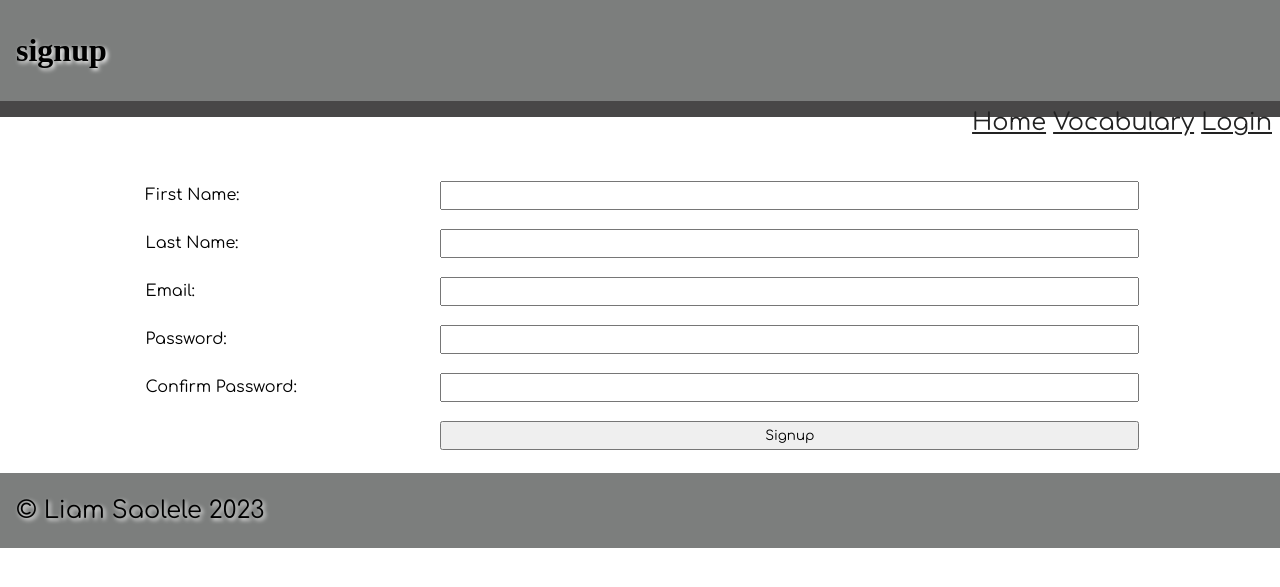
After one commit to jonesbbqfootmassage/Dictionary, a Flask app: page /signup in a window 1280 px wide. The commit adds this page. Shown: the top 587 px of the page. Run offline with Flask 3, Linux system fonts and the light colour scheme; some web fonts are replaced.

Commit message:
Add files via upload
Database linked, user data saved (no teacher), needs all_vocab

```diff
--- a/Maori/app.py
+++ b/Maori/app.py
@@ -3,8 +3,12 @@ import sqlite3
 from sqlite3 import Error
 from flask_bcrypt import Bcrypt
 
+
+DATABASE = "C:/Users/lante/OneDrive - Wellington College/2023/13DTS/Maori/maori_words.db"
+
 app = Flask(__name__)
-DATABASE = "C:/Users/lante/OneDrive - Wellington College/2023/13DTS/Maori/maori_words.db"
+bcrypt = Bcrypt(app)
+app.secret_key = "j0e9jvfdo"    # hashes the password
 
 
 def open_database(db_file):     # function to connect to database
@@ -27,7 +31,13 @@ def is_logged_in():     # shows if or if not logged in
 
 @app.route('/')     # calls main page
 def render_homepage():
-    return render_template('home.html')
+    con = open_database(DATABASE)
+    query = "SELECT * FROM words_list"
+    cur = con.cursor()
+    cur.execute(query)
+    words_list = cur.fetchall()
+    print(words_list)
+    return render_template('home.html', logged_in=is_logged_in())
 
 
 @app.route('/vocab/<cat_id>')     # calls vocabulary page
@@ -46,8 +56,86 @@ def render_vocab(cat_id):
     print(words_list)
     con.close()
 
-    return render_template('vocab.html', words=words_list, categories=category_list)
+    return render_template('vocab.html', words=words_list, categories=category_list, logged_in=is_logged_in())
 
+
+@app.route('/login', methods=['POST', 'GET'])
+def render_login():
+    if is_logged_in():
+        return redirect('/?message=Logged+in')
+    print("logging in")
+    if request.method == "POST":
+        email = request.form['email'].strip().lower()
+        password = request.form['password'].strip().lower()
+
+        query = """SELECT id, fname, password FROM user WHERE email = ?"""
+        con = open_database(DATABASE)
+        cur = con.cursor()
+        cur.execute(query, (email,))
+        user_data = cur.fetchall()
+        con.close()
+        print(user_data)
+
+        if user_data is None:
+            return redirect("/login?error=Email+invalid+or+password+incorrect")
+
+        user_id = user_data[0][0]
+        first_name = user_data[0][1]
+        db_password = user_data[0][2]
+
+        if not bcrypt.check_password_hash(db_password, password):
+            return redirect(request.referrer + "?error=Email+invalid+or+password+incorrect")
+
+        session['email'] = email
+        session['user_id'] = user_id
+        session['first_name'] = first_name
+        print(session)
+        return redirect('/')
+
+    return render_template('login.html', logged_in=is_logged_in())
+
+
+@app.route('/logout')
+def logout():
+    print(list(session.keys()))
+    [session.pop(key) for key in list(session.keys())]
+    print(list(session.keys()))
+    return redirect('/?message=Bye+bye!')
+
+
+@app.route('/signup', methods=['POST', 'GET'])
+def render_signup():
+    if is_logged_in():
+        return redirect('/?message=Already+logged+in')
+    if request.method == 'POST':
+        print(request.form)
+        fname = request.form.get('fname').title().strip()
+        lname = request.form.get('lname').title()
+        email = request.form.get('email').lower().strip()
+        password = request.form.get('password')
+        password2 = request.form.get('password2')
+
+        if password != password2:
+            return redirect("\signup?error=Passwords+do+not+match")
+
+        if len(password) < 8:
+            return redirect("\signup?error=Password+must+be+at+least+8+characters")
+
+        hashed_password = bcrypt.generate_password_hash(password)
+        con = open_database(DATABASE)
+        query = "INSERT INTO user (fname, lname, email, password) VALUES (?, ?, ?, ?)"
+        cur = con.cursor()
+
+        try:
+            cur.execute(query, (fname, lname, email, hashed_password))
+        except sqlite3.IntegrityError:
+            con.close()
+            return redirect("\signup?error=Email+is+already+used")
+        con.commit()
+        con.close()
+        return redirect("/login")
+
+    return render_template('signup.html', logged_in=is_logged_in())
 
 
 
--- a/Maori/static/css/style.css
+++ b/Maori/static/css/style.css
@@ -84,6 +84,43 @@ img {
     border-top: 2px dashed #fff;
 }
 
+.myform {
+    width: 80%;
+    margin: auto;
+    padding-bottom: 1rem;
+    margin-bottom: 20px;
+    display: block;
+}
+
+.form-group {
+    padding-top: 3rem;
+}
+
+.form-label {
+    width: 30%;
+    float: left;
+    padding: 0.3rem;
+}
+
+.form-element {
+    width: 70%;
+    float: left;
+}
+
+.button-group {
+    margin-top: 3rem;
+    text-align: center;
+}
+
+.button-group input {
+    padding: 0.3rem;
+}
+
+.form-group input {
+    padding: 0.3rem;
+    width: 100%;
+}
+
 table {
     width: 100%;
     border: 2px solid #666;
--- a/Maori/templates/base.html
+++ b/Maori/templates/base.html
@@ -18,6 +18,11 @@
             <div class="navbar-links">
                 <a href="/">Home</a>
                 <a href="/vocab/1">Vocabulary</a>
+                {% if logged_in %}
+                <a href="/logout">Logout</a>
+                {% else %}
+                <a href="/login">Login</a>
+                {% endif %}
             </div>
 		</nav>
 
--- /dev/null
+++ b/Maori/templates/signup.html
@@ -0,0 +1,35 @@
+{% extends "base.html" %}
+
+{% block pageheading %}signup{% endblock　%}
+
+{% block main %}
+<form class="myform" method="post">
+    <div class="form-group">
+        <div class="form-label">First Name:</div>
+        <div class="form-element"><input type="text" name="fname" id="fname" required></div>
+    </div>
+    <div class="error">{{ fname_error }}</div>
+    <div class="form-group">
+        <div class="form-label">Last Name:</div>
+        <div class="form-element"><input type="text" name="lname" id="lname" required></div>
+    </div>
+    <div class="error">{{ lname_error }}</div>
+    <div class="form-group">
+        <div class="form-label">Email:</div>
+        <div class="form-element"><input type="email" name="email" id="email" required></div>
+    </div>
+    <div class="form-group">
+        <div class="form-label">Password:</div>
+        <div class="form-element"><input type="password" name="password" id="password" required></div>
+    </div>
+    <div class="error">{{ error }}</div>
+    <div class="form-group">
+        <div class="form-label">Confirm Password:</div>
+        <div class="form-element"><input type="password" name="password2" id="password2" required></div>
+    </div>
+    <div class="form-group">
+        <div class="form-label"></div>
+        <div class="form-element"><input type="submit" value="Signup"></div>
+    </div>
+</form>
+{% endblock %}
--- a/Maori/templates/vocab.html
+++ b/Maori/templates/vocab.html
@@ -17,7 +17,6 @@ Vocabulary
             <th>English Word</th>
             <th>Definition</th>
             <th>Level</th>
-            <th>Category</th>
         </tr>
 
         {% for word in words %}
```
Also changed, not shown: Maori/templates/login.html (added, +21 -0 lines), Maori/maori_words.db.
